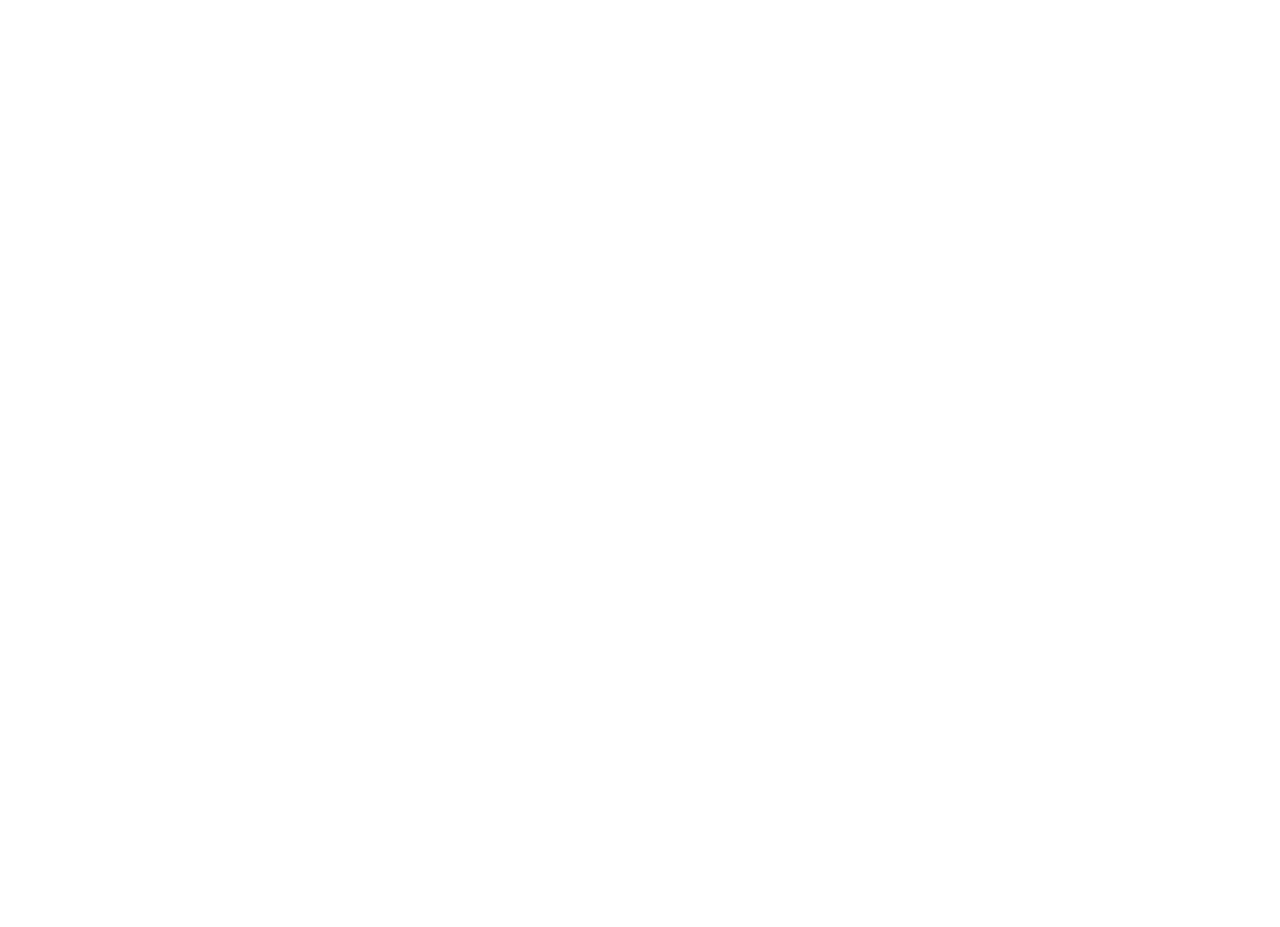
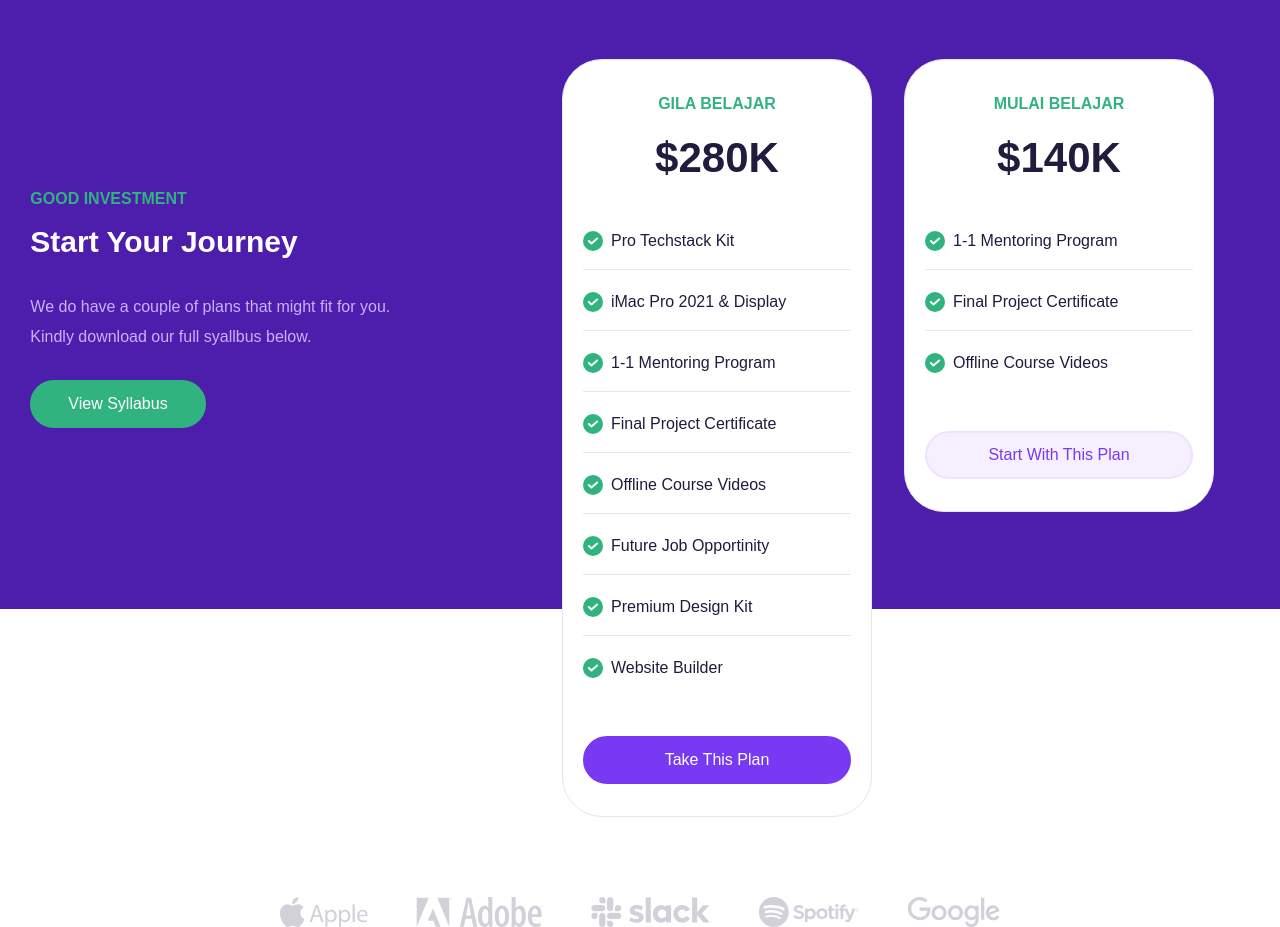
Before and after one commit to yogidelfiandra/laracamp, a React (Create React App) app: page / in a window 1280 px wide. Shown: the part 3140-4067 px from the top of the page. Before the commit the page ends 3129 px from the top, so only its background shows below. Built offline with nearby package versions, Linux system fonts and the light colour scheme.

Commit message:
create part Price + put part Client in to App.js

```diff
--- a/src/App.js
+++ b/src/App.js
@@ -3,6 +3,7 @@
 import Clients from './parts/Clients';
 import Header from './parts/Header';
 import Hero from './parts/Hero';
+import Price from './parts/Price';
 
 function App() {
   return (
@@ -11,6 +12,8 @@
       <Hero />
       <Clients />
       <Benefits />
+      <Price />
+      <Clients />
     </div>
   );
 }
--- a/src/index.css
+++ b/src/index.css
@@ -48,7 +48,7 @@
 }
 
 .video {
-  @apply absolute h-[50px] w-[50px] -translate-x-1/2 -translate-y-1/2 rounded-full bg-primary bg-center bg-no-repeat;
+  @apply absolute h-[50px] w-[50px] -translate-x-1/2 -translate-y-1/2 rounded-full bg-primary bg-center bg-no-repeat transition duration-500 hover:bg-purple-700;
   background-image: url('./assets/icons/icon-play.svg');
   top: 50%;
   left: 50%;
@@ -67,3 +67,8 @@
 .overlay-2 {
   @apply absolute w-[235px] rounded-xl bg-white py-3.5 px-4;
 }
+
+/* list pricing */
+.list-group-item {
+  @apply mb-4 flex items-center text-base font-medium text-slate-900;
+}
--- /dev/null
+++ b/src/parts/Price.js
@@ -0,0 +1,165 @@
+import React from 'react';
+
+export default function Price() {
+  return (
+    <section className='mb-52 bg-[#4D1DAB] pt-[70px] md:relative md:h-[900px] xl:h-[620px]'>
+      <div className='container'>
+        <div className='flex flex-wrap justify-center'>
+          <div className='w-full pt-32 pb-16 text-center md:pb-20 xl:w-2/5 xl:text-left '>
+            <h2 className='mb-2 text-base font-semibold uppercase text-secondary'>
+              Good Investment
+            </h2>
+            <h3 className='text-2xl font-semibold text-white sm:text-3xl'>
+              Start Your Journey
+            </h3>
+            <p className='mt-7 mb-7 text-base font-normal leading-7 text-[#CBB0FF]'>
+              We do have a couple of plans that might fit for you.{' '}
+              <br className='hidden sm:block' /> Kindly download our full
+              syallbus below.
+            </p>
+            <button className='btn border-secondary bg-secondary text-white hover:border-green-600 hover:bg-green-600'>
+              View Syllabus
+            </button>
+          </div>
+
+          <div className='flex w-full flex-wrap justify-center text-center md:absolute md:inset-x-0 md:-bottom-60 md:space-x-10 xl:relative xl:left-0 xl:top-0 xl:w-7/12 xl:space-x-8'>
+            {/* Pricing 1 */}
+            <div className='w-full sm:w-4/5 md:w-5/12 lg:w-4/12 xl:w-[310px]'>
+              <div className='rounded-[40px] border bg-white px-5 py-8'>
+                <h4 className='text-base font-semibold uppercase text-secondary'>
+                  Gila Belajar
+                </h4>
+                <h5 className='mt-2.5 mb-10 text-4xl font-semibold text-slate-900'>
+                  $280K
+                </h5>
+
+                <ul>
+                  <li className='list-group-item'>
+                    <img
+                      src='/icons/ic_check.svg'
+                      alt=''
+                      className='mr-2 h-5 w-5'
+                    />
+                    Pro Techstack Kit
+                  </li>
+                  <hr className='mb-5 border-[#E7E5F4]' />
+                  <li className='list-group-item'>
+                    <img
+                      src='/icons/ic_check.svg'
+                      alt=''
+                      className='mr-2 h-5 w-5'
+                    />
+                    iMac Pro 2021 & Display
+                  </li>
+                  <hr className='mb-5 border-[#E7E5F4]' />
+                  <li className='list-group-item'>
+                    <img
+                      src='/icons/ic_check.svg'
+                      alt=''
+                      className='mr-2 h-5 w-5'
+                    />
+                    1-1 Mentoring Program
+                  </li>
+                  <hr className='mb-5 border-[#E7E5F4]' />
+                  <li className='list-group-item'>
+                    <img
+                      src='/icons/ic_check.svg'
+                      alt=''
+                      className='mr-2 h-5 w-5'
+                    />
+                    Final Project Certificate
+                  </li>
+                  <hr className='mb-5 border-[#E7E5F4]' />
+                  <li className='list-group-item'>
+                    <img
+                      src='/icons/ic_check.svg'
+                      alt=''
+                      className='mr-2 h-5 w-5'
+                    />
+                    Offline Course Videos
+                  </li>
+                  <hr className='mb-5 border-[#E7E5F4]' />
+                  <li className='list-group-item'>
+                    <img
+                      src='/icons/ic_check.svg'
+                      alt=''
+                      className='mr-2 h-5 w-5'
+                    />
+                    Future Job Opportinity
+                  </li>
+                  <hr className='mb-5 border-[#E7E5F4]' />
+                  <li className='list-group-item'>
+                    <img
+                      src='/icons/ic_check.svg'
+                      alt=''
+                      className='mr-2 h-5 w-5'
+                    />
+                    Premium Design Kit
+                  </li>
+                  <hr className='mb-5 border-[#E7E5F4]' />
+                  <li className='list-group-item'>
+                    <img
+                      src='/icons/ic_check.svg'
+                      alt=''
+                      className='mr-2 h-5 w-5'
+                    />
+                    Website Builder
+                  </li>
+                </ul>
+
+                <button className='btn btn-primary mt-10 w-full'>
+                  Take This Plan
+                </button>
+              </div>
+            </div>
+
+            {/* Pricing 2 */}
+            <div className='mt-10 w-full sm:w-4/5 md:mt-0 md:w-5/12 lg:w-4/12 xl:w-[310px]'>
+              <div className='rounded-[40px] border bg-white px-5 py-8'>
+                <h4 className='text-base font-semibold uppercase text-secondary'>
+                  Mulai Belajar
+                </h4>
+                <h5 className='mt-2.5 mb-10 text-4xl font-semibold text-slate-900'>
+                  $140K
+                </h5>
+
+                <ul>
+                  <li className='list-group-item'>
+                    <img
+                      src='/icons/ic_check.svg'
+                      alt=''
+                      className='mr-2 h-5 w-5'
+                    />
+                    1-1 Mentoring Program
+                  </li>
+                  <hr className='mb-5 border-[#E7E5F4]' />
+                  <li className='list-group-item'>
+                    <img
+                      src='/icons/ic_check.svg'
+                      alt=''
+                      className='mr-2 h-5 w-5'
+                    />
+                    Final Project Certificate
+                  </li>
+                  <hr className='mb-5 border-[#E7E5F4]' />
+                  <li className='list-group-item'>
+                    <img
+                      src='/icons/ic_check.svg'
+                      alt=''
+                      className='mr-2 h-5 w-5'
+                    />
+                    Offline Course Videos
+                  </li>
+                </ul>
+
+                <button className='btn btn-secondary mt-10 w-full'>
+                  Start With This Plan
+                </button>
+              </div>
+            </div>
+          </div>
+        </div>
+      </div>
+    </section>
+  );
+}
```
